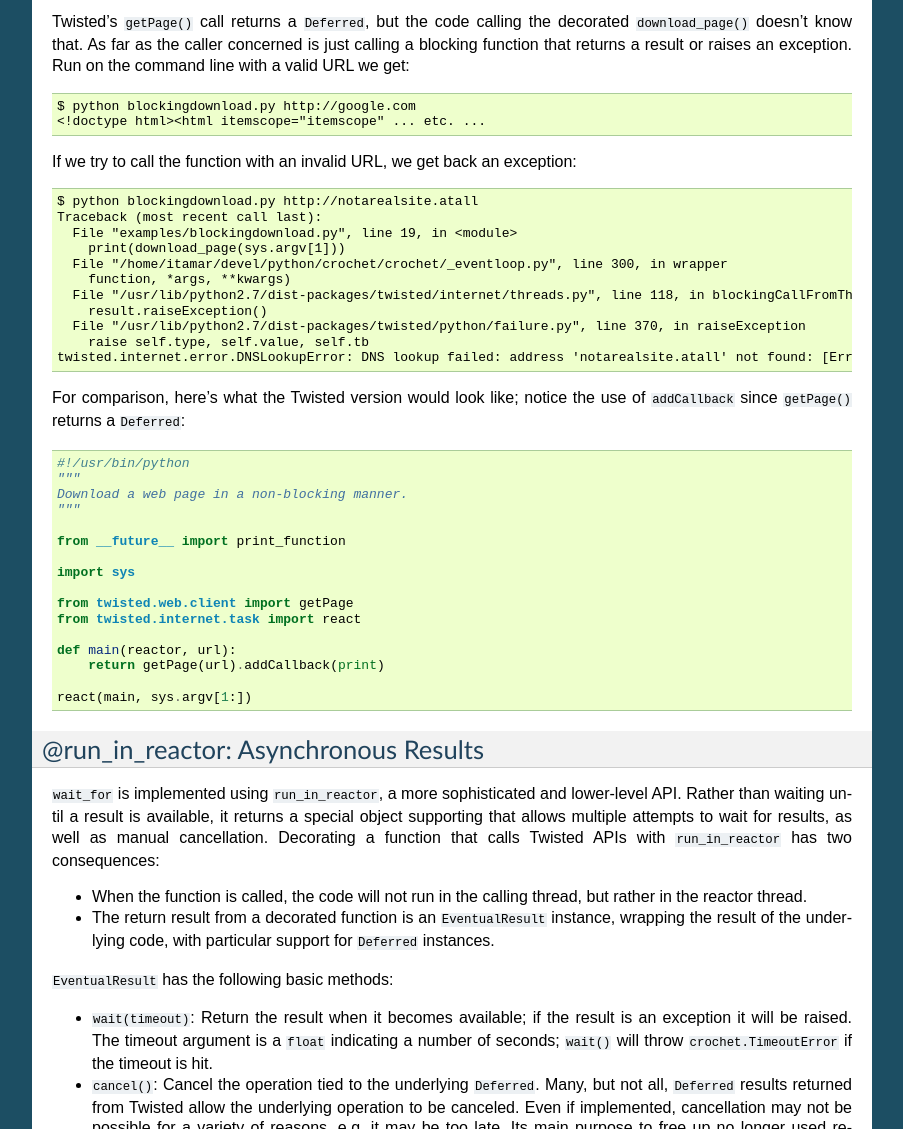
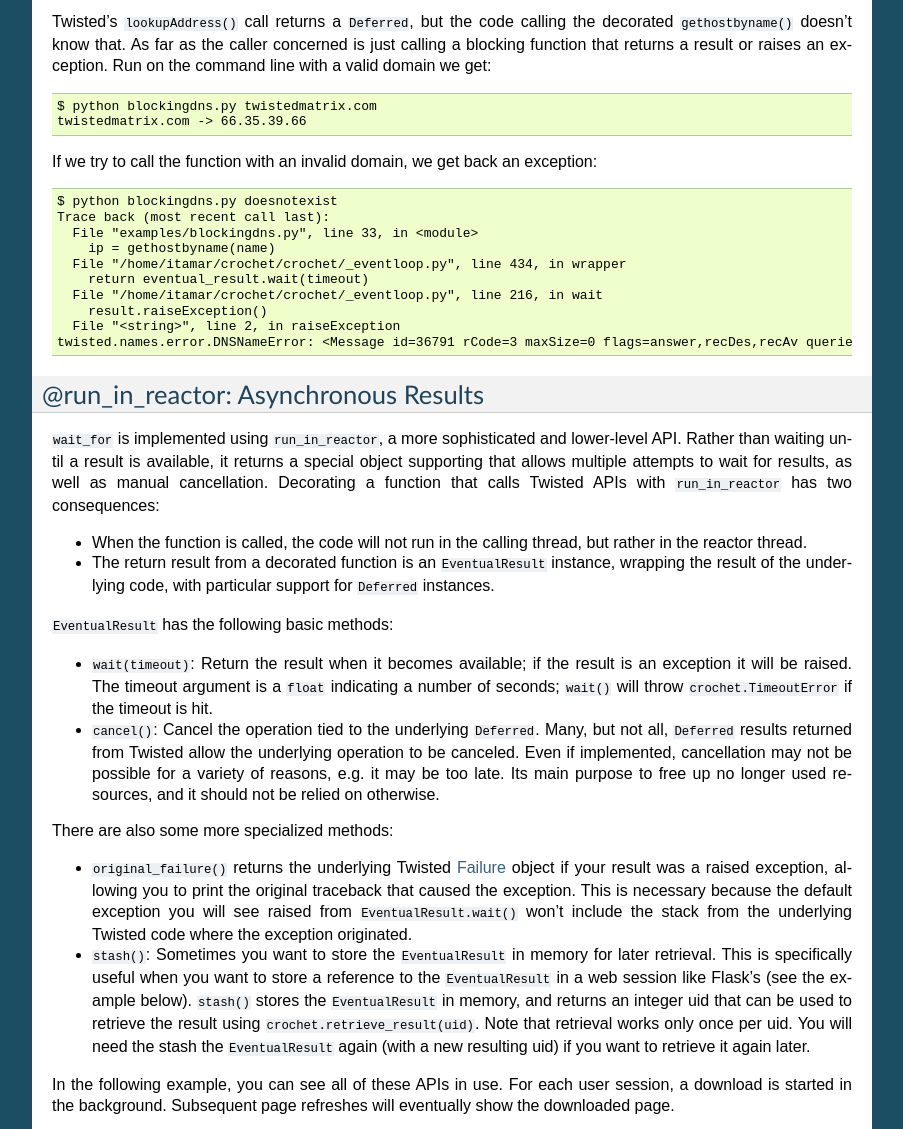
Before and after one commit to itamarst/crochet, a Sphinx documentation site: the page built from docs/api.rst, in a window 1280 px wide and 1400 px high, scrolled down 784 px, cut to the strip 247-1376 px from the top of the window. Shown: the whole strip, without its empty margins (198-1101 px from the left). Built offline with Sphinx 7.4.7, drawn with Linux system fonts in a browser that asks for light colours.

Commit message:
Get rid of timeouts example, choose initial example that benefits more from Twisted and the new wait_for API.

```diff
--- a/docs/api.rst
+++ b/docs/api.rst
@@ -56,51 +56,28 @@ deal with these issues is to decorate a function that calls Twisted APIs with
 To see what this means, let's return to the first example in the
 documentation:
 
-.. literalinclude:: ../examples/blockingdownload.py
+.. literalinclude:: ../examples/blockingdns.py
 
-Twisted's ``getPage()`` call returns a ``Deferred``, but the code calling the
-decorated ``download_page()`` doesn't know that. As far as the caller
+Twisted's ``lookupAddress()`` call returns a ``Deferred``, but the code calling the
+decorated ``gethostbyname()`` doesn't know that. As far as the caller
 concerned is just calling a blocking function that returns a result or raises
-an exception. Run on the command line with a valid URL we get::
+an exception. Run on the command line with a valid domain we get::
 
-  $ python blockingdownload.py http://google.com
-  <!doctype html><html itemscope="itemscope" ... etc. ...
+  $ python blockingdns.py twistedmatrix.com
+  twistedmatrix.com -> 66.35.39.66
 
-If we try to call the function with an invalid URL, we get back an exception::
+If we try to call the function with an invalid domain, we get back an exception::
 
-  $ python blockingdownload.py http://notarealsite.atall
-  Traceback (most recent call last):
-    File "examples/blockingdownload.py", line 19, in <module>
-      print(download_page(sys.argv[1]))
-    File "/home/itamar/devel/python/crochet/crochet/_eventloop.py", line 300, in wrapper
-      function, *args, **kwargs)
-    File "/usr/lib/python2.7/dist-packages/twisted/internet/threads.py", line 118, in blockingCallFromThread
+  $ python blockingdns.py doesnotexist
+  Trace back (most recent call last):
+    File "examples/blockingdns.py", line 33, in <module>
+      ip = gethostbyname(name)
+    File "/home/itamar/crochet/crochet/_eventloop.py", line 434, in wrapper
+      return eventual_result.wait(timeout)
+    File "/home/itamar/crochet/crochet/_eventloop.py", line 216, in wait
       result.raiseException()
-    File "/usr/lib/python2.7/dist-packages/twisted/python/failure.py", line 370, in raiseException
-      raise self.type, self.value, self.tb
-  twisted.internet.error.DNSLookupError: DNS lookup failed: address 'notarealsite.atall' not found: [Errno -5] No address associated with hostname.
-
-For comparison, here's what the Twisted version would look like; notice the
-use of ``addCallback`` since ``getPage()`` returns a ``Deferred``:
-
-.. code-block:: python
-
-  #!/usr/bin/python
-  """
-  Download a web page in a non-blocking manner.
-  """
-
-  from __future__ import print_function
-
-  import sys
-
-  from twisted.web.client import getPage
-  from twisted.internet.task import react
-
-  def main(reactor, url):
-      return getPage(url).addCallback(print)
-
-  react(main, sys.argv[1:])
+    File "<string>", line 2, in raiseException
+  twisted.names.error.DNSNameError: <Message id=36791 rCode=3 maxSize=0 flags=answer,recDes,recAv queries=[Query('doesnotexist', 1, 1)] authority=[<RR name= type=SOA class=IN ttl=1694s auth=False>]>
 
 
 @run_in_reactor: Asynchronous Results
```
Also changed, not shown: docs/index.rst (+6 -7 lines), 3 other files.
